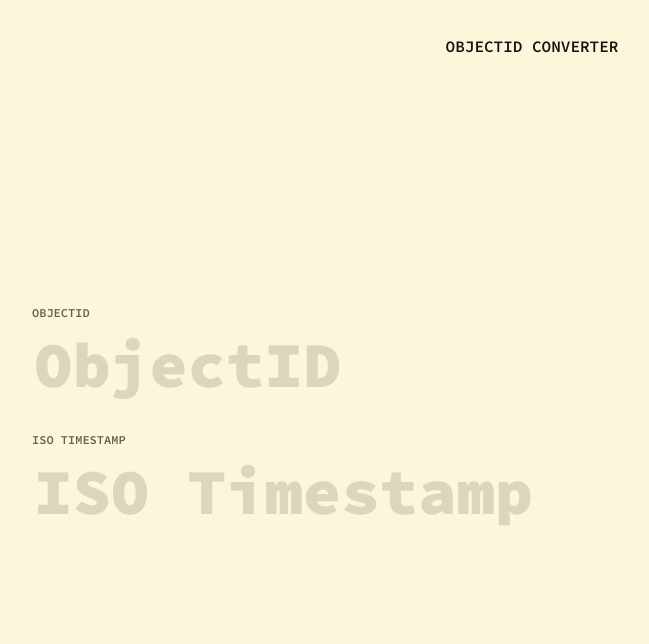
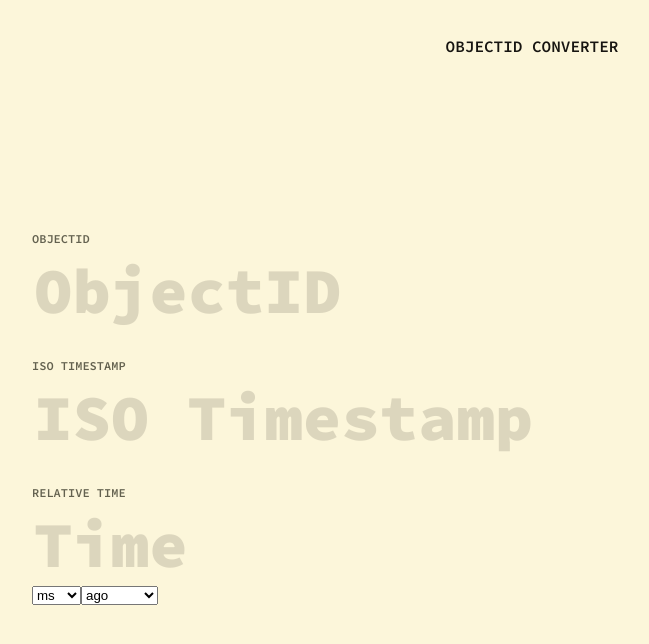
Before and after one commit to The-Silver-Project/objectid, a Vue app: page / in a window 1280 px wide. Shown: the top 644 px of the page, without its empty margins (108-757 px from the left). Built offline with nearby package versions, Linux system fonts and the light colour scheme.

Commit message:
Add relative time

```diff
--- a/src/App.vue
+++ b/src/App.vue
@@ -25,6 +25,34 @@
             spellcheck="false"
           >
         </label>
+
+        <label>
+          Relative Time
+          <input
+            type="number"
+            v-model="relativeTimeNum"
+            @input="handleRelativeTimeInput({ num: $event.target.value })"
+            placeholder="Time"
+          >
+          <select
+            v-model="relativeTimeUnit"
+            @input="handleRelativeTimeInput({ unit: $event.target.value })"
+          >
+            <option>ms</option>
+            <option>sec</option>
+            <option>min</option>
+            <option>hour</option>
+            <option>day</option>
+          </select>
+
+          <select
+            v-model="relativeTimeSign"
+            @input="handleRelativeTimeInput({ timeSign: $event.target.value })"
+          >
+            <option>ago</option>
+            <option>from now</option>
+          </select>
+        </label>
       </section>
     </main>
   </section>
@@ -34,12 +62,23 @@
 const minDate = new Date(0);
 const maxDate = new Date(0xffffffff * 1000);
 
+const timeMapping = {
+  ms: 1,
+  sec: 1000,
+  min: 1000 * 60,
+  hour: 1000 * 60 * 60,
+  day: 1000 * 60 * 60 * 24,
+};
+
 export default {
   name: 'App',
 
   data: () => ({
     objectId: '',
     isoTimestamp: '',
+    relativeTimeNum: '',
+    relativeTimeUnit: 'ms',
+    relativeTimeSign: 'ago',
   }),
 
   methods: {
@@ -59,15 +98,51 @@ export default {
       return `${'0'.repeat(8 - timeStr.length) + timeStr}0000000000000000`;
     },
 
+    setRelativeTimeFromIsoTime(isoTimestamp) {
+      const then = new Date(isoTimestamp);
+      if (Number.isNaN(then.getTime())) {
+        this.relativeTimeNum = '';
+        return;
+      }
+      const now = new Date();
+
+      if (now > then) this.relativeTimeSign = 'ago';
+      else this.relativeTimeSign = 'from now';
+
+      const ms = Math.abs(now - then);
+      this.relativeTimeNum = ms / timeMapping[this.relativeTimeUnit];
+    },
+
     handleObjectIdInput(event) {
       const objectId = event.target.value;
       this.isoTimestamp = this.getIsoDateStringFromObjectId(objectId);
+      this.setRelativeTimeFromIsoTime(this.isoTimestamp);
     },
 
     handleIsoTimestampInput(event) {
       const isoTimestamp = event.target.value;
       const date = new Date(isoTimestamp);
       this.objectId = this.getObjectIdFromDate(date);
+      this.setRelativeTimeFromIsoTime(isoTimestamp);
+    },
+
+    handleRelativeTimeInput({ num, unit, timeSign }) {
+      if (!this.relativeTimeNum) {
+        this.objectId = '';
+        this.isoTimestamp = '';
+        return;
+      }
+
+      const now = new Date();
+
+      const toAdd = (num || this.relativeTimeNum) * timeMapping[(unit || this.relativeTimeUnit)];
+      const sign = (timeSign || this.relativeTimeSign) === 'ago' ? -1 : 1;
+      const finalDate = new Date(now.getTime() + sign * toAdd);
+
+      if (Number.isNaN(finalDate.getTime())) return;
+
+      this.isoTimestamp = finalDate.toISOString();
+      this.objectId = this.getObjectIdFromDate(finalDate);
     },
   },
 };
```
